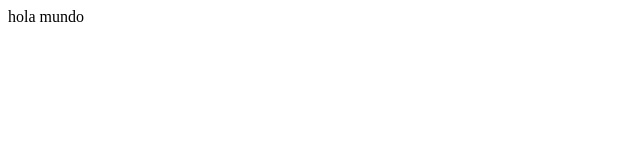
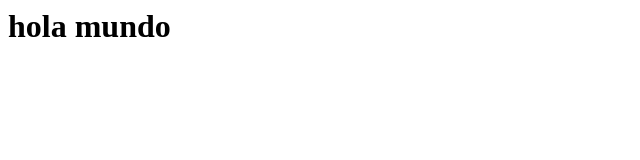
Before and after one commit to WestMorris/WestMorris.github.io, a plain HTML site: page index.html in a window 1280 px wide. Shown: the whole page, without its empty margins (0-640 px from the left). Drawn offline with Linux system fonts and the light colour scheme.

Commit message:
Update index.html

```diff
--- a/index.html
+++ b/index.html
@@ -5,6 +5,7 @@
     <title>Document</title>
 </head>
 <body>
-    hola mundo
+    <h1>hola mundo</h1>
+
 </body>
 </html>
```
